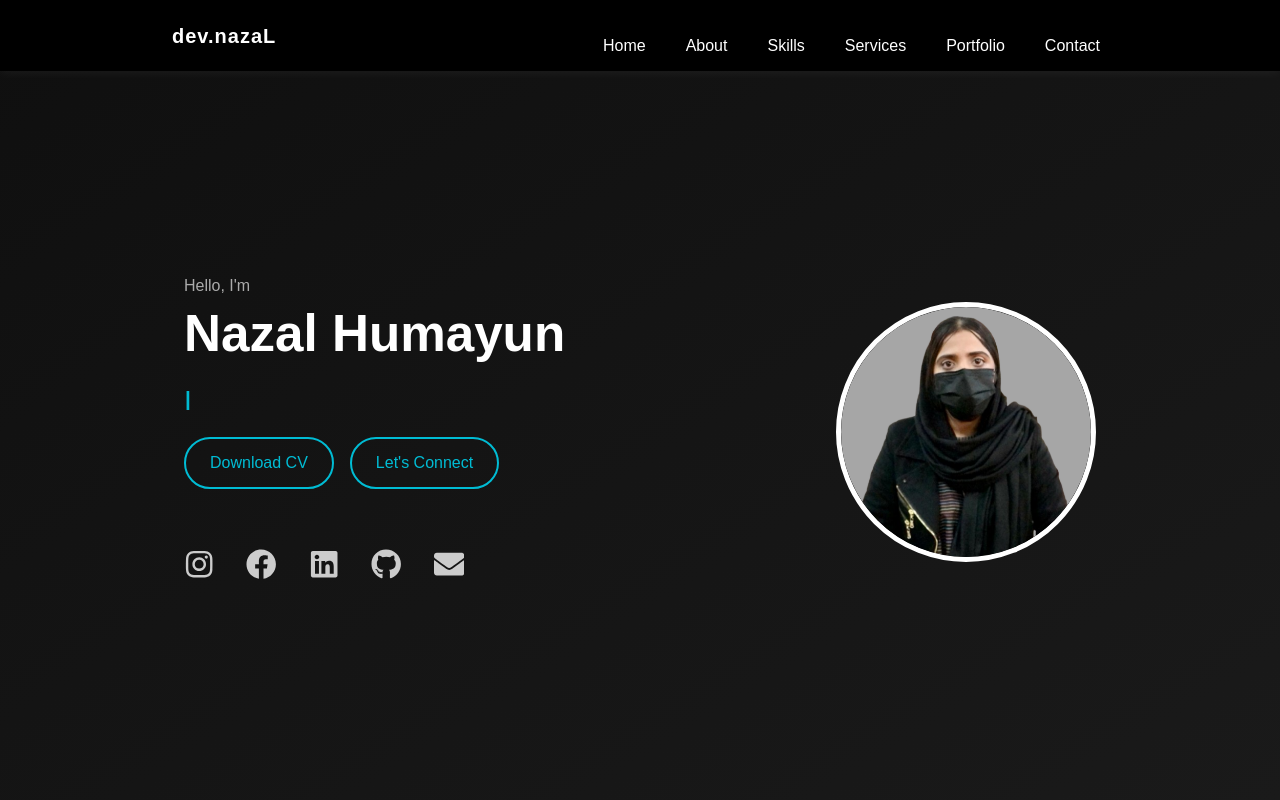
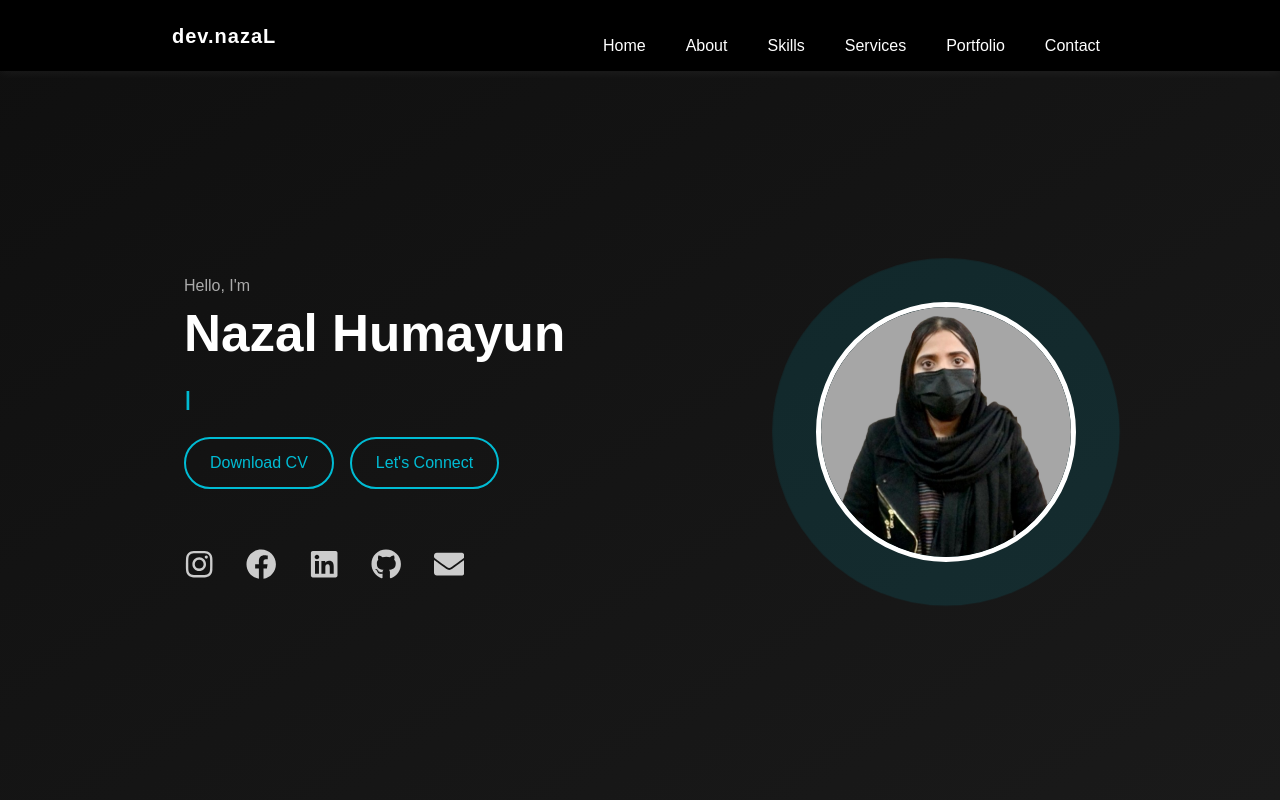
Before and after one commit to nazalmalik/NazalHumayun, a React (Create React App) app: page / in a window 1280 px wide. Shown: the top 800 px of the page. Built offline with nearby package versions, Linux system fonts and the light colour scheme.

Commit message:
Update Header.css

```diff
--- a/src/components/header/Header.css
+++ b/src/components/header/Header.css
@@ -92,18 +92,25 @@
   transform: translateY(-3px);
 }
 
-//* Right Side Image with Glow */
 .header__image-glow {
-  flex: 1;
+  position: relative;
+  width: 300px;
+  height: 300px;
+  border-radius: 50%;
   display: flex;
   justify-content: center;
   align-items: center;
+}
+
+.header__image-glow::before {
+  content: "";
+  position: absolute;
   width: 300px;
   height: 300px;
   border-radius: 50%;
-  background: radial-gradient(circle, rgba(0, 188, 212, 0.3) 0%, transparent 60%);
+  background: rgba(0, 188, 212, 0.3);
   animation: pulse 3s infinite;
-  position: relative;
+  z-index: 0;
 }
 
 .header__image {
@@ -112,7 +119,8 @@
   border-radius: 50%;
   overflow: hidden;
   border: 5px solid #fff;
-  z-index: 2;
+  position: relative;
+  z-index: 1; /* Keep image above pulse glow */
 }
 
 .header__image img {
@@ -122,18 +130,22 @@
   border-radius: 50%;
 }
 
-/* Corrected Circular Pulse Animation */
+/* Real Circular Pulse Animation */
 @keyframes pulse {
   0% {
-    box-shadow: 0 0 0 0 rgba(0, 188, 212, 0.4);
+    transform: scale(1);
+    opacity: 0.6;
   }
   70% {
-    box-shadow: 0 0 0 30px rgba(0, 188, 212, 0);
+    transform: scale(1.5);
+    opacity: 0;
   }
   100% {
-    box-shadow: 0 0 0 0 rgba(0, 188, 212, 0);
+    transform: scale(1);
+    opacity: 0;
   }
 }
+
 
 /* Tablet View */
 @media (max-width: 992px) {
```
